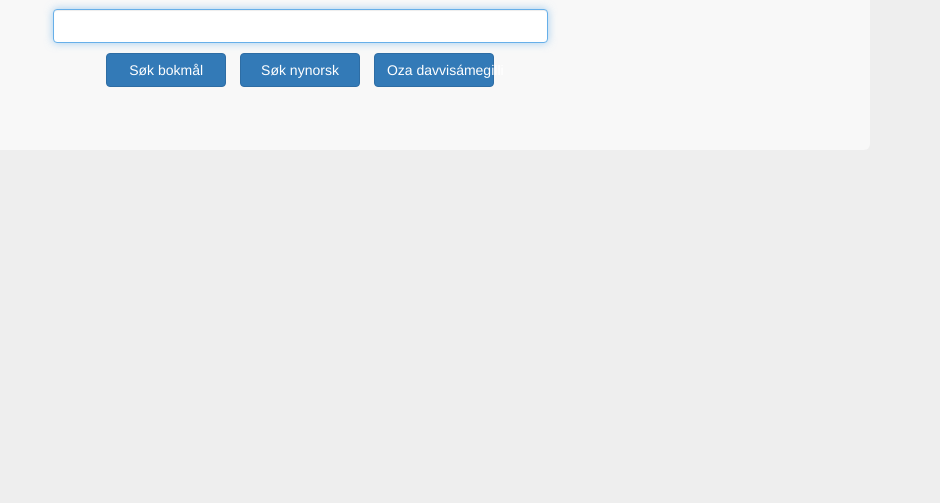
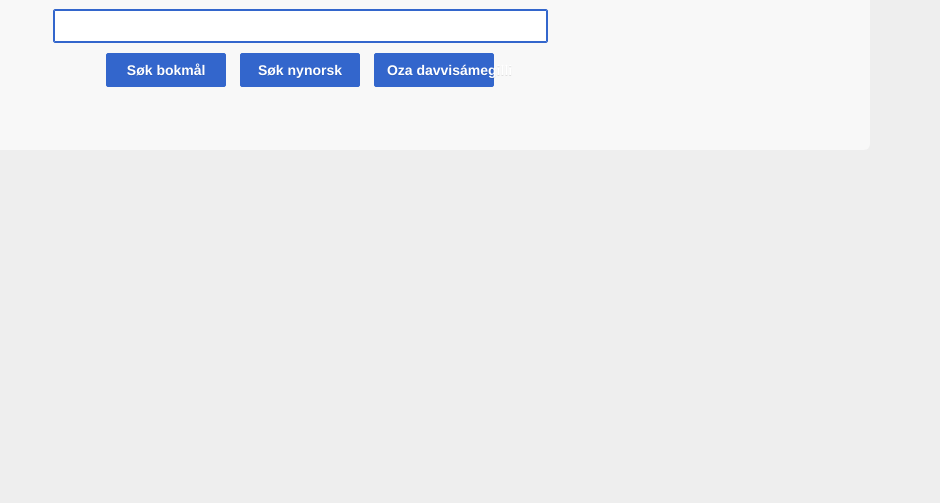
Before and after one commit to Laaknor/wikipediano, a plain HTML site: page index.html in a window 1280 px wide. Shown: the part 244-747 px from the top of the page, without its empty margins (340-1280 px from the left). Drawn offline with nearby package versions, Linux system fonts and the light colour scheme.

Commit message:
Gir skjemaet og knappene samme stil som i MediaWiki

```diff
--- a/css/portal.css
+++ b/css/portal.css
@@ -22,6 +22,14 @@ body {
 .form-control {
     width: 50%;
     margin:auto;
+    transition:color 100ms,border-color 100ms,box-shadow 100ms;
+    border-radius:2px;
+    border:1px solid #a2a9b1;
+}
+.form-control:focus {
+    border-color:#3366cc;
+    box-shadow:inset 0 0 0 1px #3366cc;
+    outline:0;
 }
 
 button {
@@ -30,3 +38,24 @@ button {
     margin-right: 5px;
     margin-top: 10px;
 }
+.btn-primary {
+    background-color:#36c;
+    border:1px solid #36c;
+    text-shadow:0 1px rgba(0,0,0,0.1);
+    border-radius:2px;
+    font-weight:bold;
+    color:#fff;
+}
+.btn-primary:hover {
+    background-color:#447ff5;
+    border-color:#447ff5;
+}
+.btn-primary:focus {
+    box-shadow:inset 0 0 0 1px #3366cc, inset 0 0 0 2px #ffffff;
+    outline-width:0;
+}
+.btn-primary:active {
+    background-color:#2a4b8d;
+    border-color:#2a4b8d;
+    box-shadow:none;
+}
```
